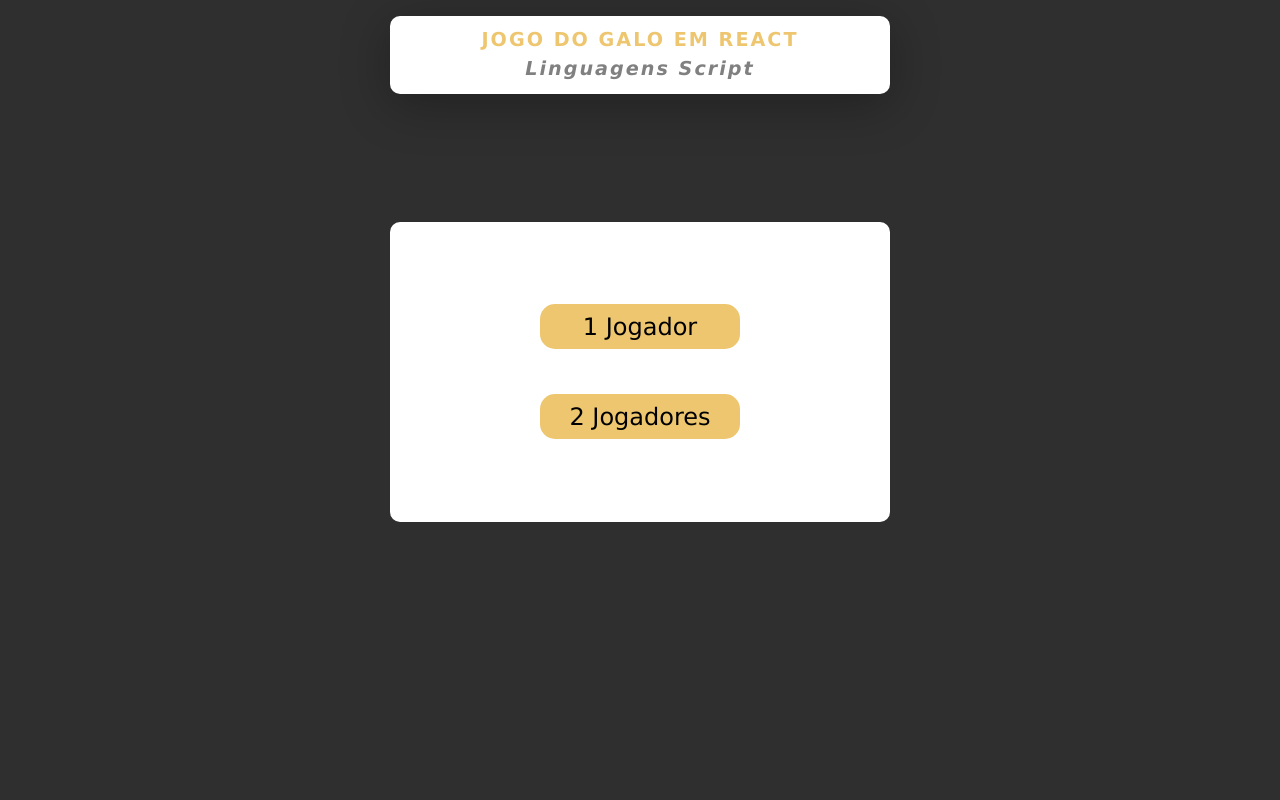
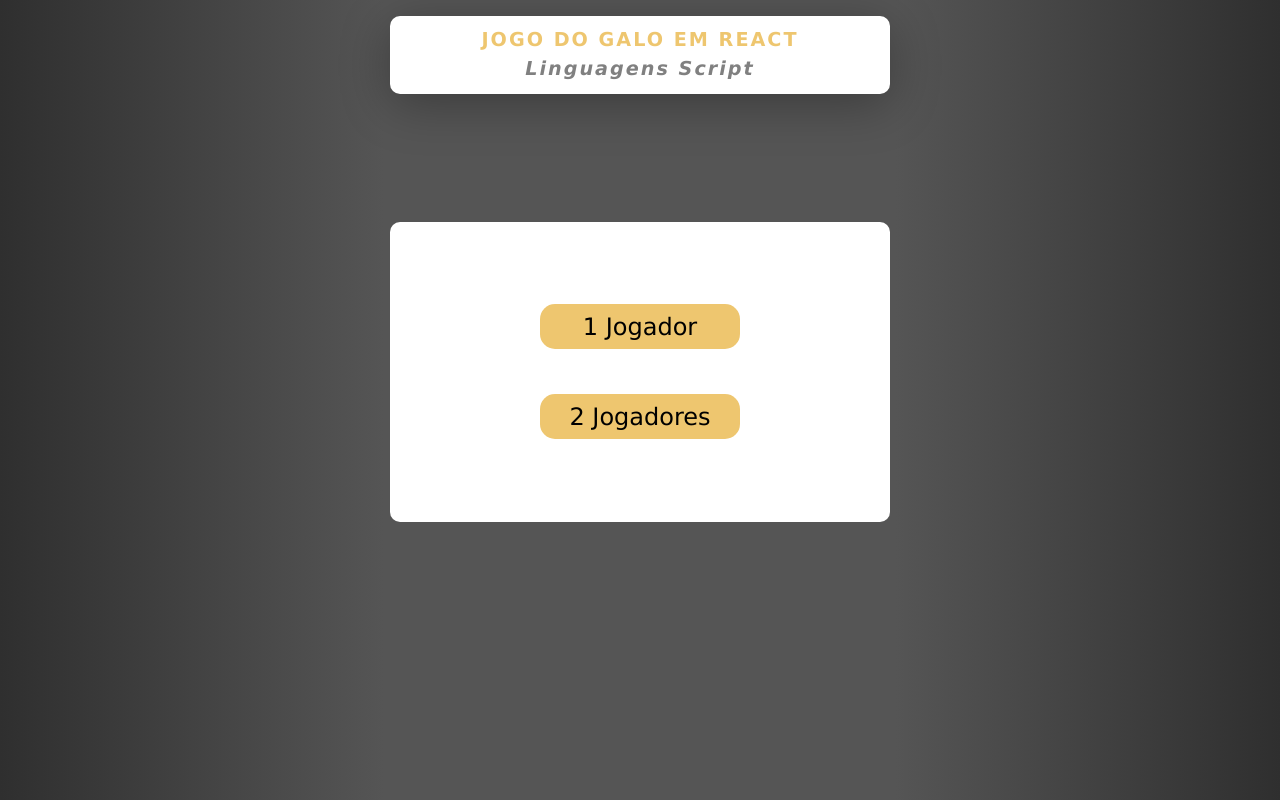
Before and after one commit to mAd-5864/TP-LS, a React (Create React App) app in the folder jogo-galo-react/: page / in a window 1280 px wide. Built offline with nearby package versions, Linux system fonts and the light colour scheme; a web font is replaced by a local one.

Commit message:
background

```diff
--- a/jogo-galo-react/src/App.css
+++ b/jogo-galo-react/src/App.css
@@ -10,7 +10,9 @@ body {
     width: 100%;
     margin: 0;
     background-color: #2f2f2f;
+    background: linear-gradient(90deg, #2f2f2f 0%, #555555 30%, #555555 70%, #2f2f2f 100%);
     color: #fff;
+    overflow: auto;
     user-select: none;
 }
 body:hover {
--- a/jogo-galo-react/src/Components/Board/Board.css
+++ b/jogo-galo-react/src/Components/Board/Board.css
@@ -2,7 +2,6 @@
     display: grid;
     grid-template-columns: repeat(3, 5rem);
     place-items: center;
-    background-color: #2f2f2f;
     margin: 0.5rem 0;
 }
 .mainBoard {
@@ -13,7 +12,6 @@
     height: fit-content;
     padding: 0;
     margin: 0 auto;
-    background-color: #2f2f2f;
 }
 .win {
     border-radius: 15px;
```
